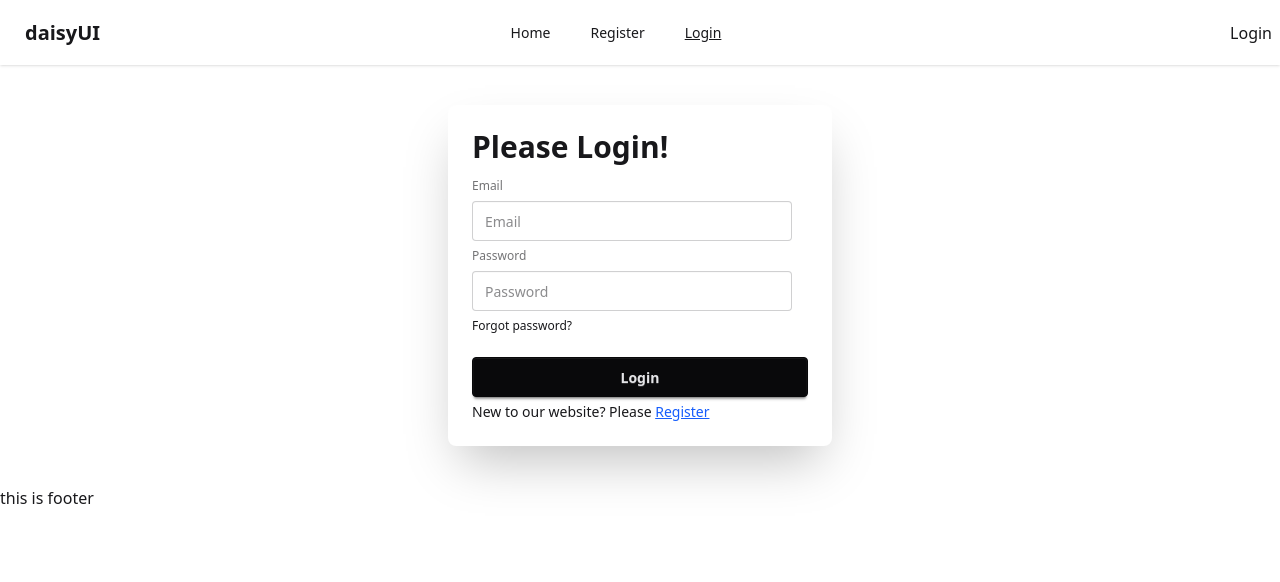
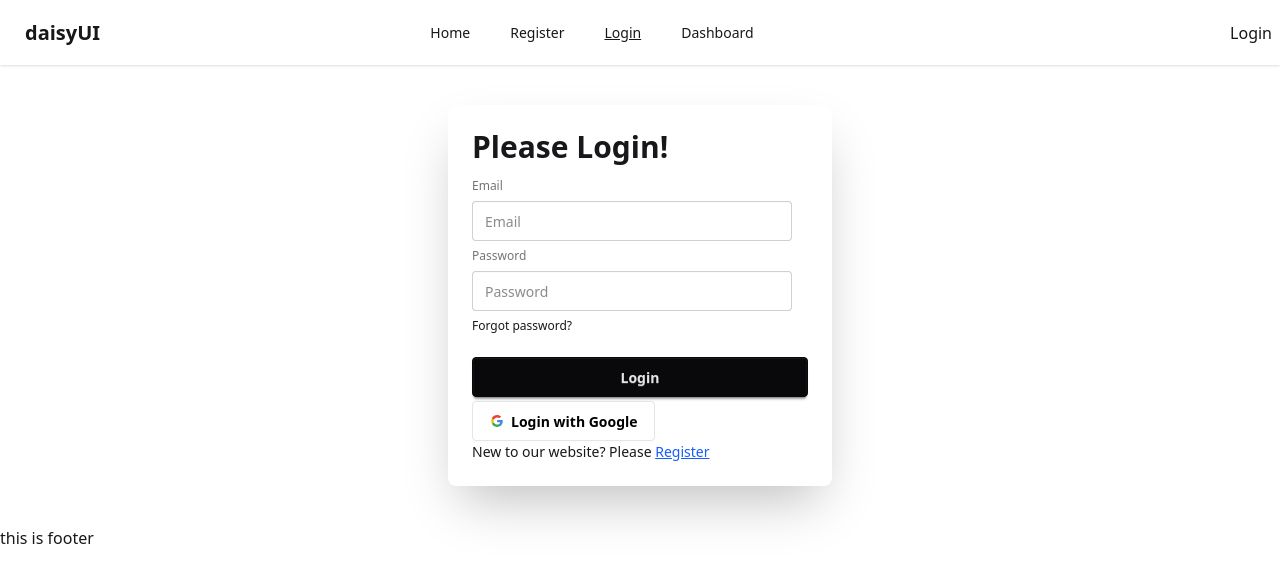
Before and after one commit to sucharita4867/REACT-PRACTICE, a React (Vite) app in the folder react-firebase-auth-integration/: page /login in a window 1280 px wide. Shown: the top 582 px of the page. Built offline with nearby package versions, Linux system fonts and the light colour scheme; no server answers.

Commit message:
added google sign in implement in this projrce

```diff
--- /dev/null
+++ b/react-firebase-auth-integration/src/Components/Dashboard/Dashboard.jsx
@@ -0,0 +1,11 @@
+import React from 'react';
+
+const Dashboard = () => {
+      return (
+            <div>
+                  <h2>dashboard is here</h2>
+            </div>
+      );
+};
+
+export default Dashboard;
--- a/react-firebase-auth-integration/src/Components/Login/Login.jsx
+++ b/react-firebase-auth-integration/src/Components/Login/Login.jsx
@@ -1,9 +1,13 @@
 import React, { use } from "react";
-import { Link } from "react-router";
+import { Link, useLocation, useNavigate } from "react-router";
 import { AuthContext } from "../../Context/AuthContext/AuthCOntext";
 
 const Login = () => {
-  const { signInUser } = use(AuthContext);
+  const { signInUser, signinGoogle } = use(AuthContext);
+  const location = useLocation();
+  console.log(location);
+  const navigate = useNavigate();
+
   const handleLogin = (e) => {
     e.preventDefault();
     const email = e.target.email.value;
@@ -12,6 +16,18 @@ const Login = () => {
       .then((result) => {
         console.log(result.user);
         e.target.reset();
+        navigate(location.state || "/");
+      })
+      .catch((error) => {
+        console.log(error);
+      });
+  };
+
+  const handleGoogleLogIn = () => {
+    signinGoogle()
+      .then((result) => {
+        console.log(result.user);
+        navigate(location.state || "/");
       })
       .catch((error) => {
         console.log(error);
@@ -44,6 +60,40 @@ const Login = () => {
             </div>
             <button className="btn btn-neutral mt-4">Login</button>
           </fieldset>
+          {/* google btn */}
+          <button
+            onClick={handleGoogleLogIn}
+            className="btn bg-white text-black border-[#e5e5e5]"
+          >
+            <svg
+              aria-label="Google logo"
+              width="16"
+              height="16"
+              xmlns="http://www.w3.org/2000/svg"
+              viewBox="0 0 512 512"
+            >
+              <g>
+                <path d="m0 0H512V512H0" fill="#fff"></path>
+                <path
+                  fill="#34a853"
+                  d="M153 292c30 82 118 95 171 60h62v48A192 192 0 0190 341"
+                ></path>
+                <path
+                  fill="#4285f4"
+                  d="m386 400a140 175 0 0053-179H260v74h102q-7 37-38 57"
+                ></path>
+                <path
+                  fill="#fbbc02"
+                  d="m90 341a208 200 0 010-171l63 49q-12 37 0 73"
+                ></path>
+                <path
+                  fill="#ea4335"
+                  d="m153 219c22-69 116-109 179-50l55-54c-78-75-230-72-297 55"
+                ></path>
+              </g>
+            </svg>
+            Login with Google
+          </button>
           <p>
             New to our website? Please{" "}
             <Link to="/register" className="text-blue-600 underline">
--- a/react-firebase-auth-integration/src/Components/Navbar/Navbar.jsx
+++ b/react-firebase-auth-integration/src/Components/Navbar/Navbar.jsx
@@ -26,7 +26,11 @@ const Navbar = () => {
       <li>
         <NavLink to="/login">Login</NavLink>
       </li>
+      <li>
+        <NavLink to="/dashboard">Dashboard</NavLink>
+      </li>
       <li>{user && <NavLink to="/orders">Orders</NavLink>}</li>
+      <li>{user && <NavLink to="/Profile">profile</NavLink>}</li>
     </div>
   );
 
--- /dev/null
+++ b/react-firebase-auth-integration/src/Components/Profile/Profile.jsx
@@ -0,0 +1,11 @@
+import React from "react";
+
+const Profile = () => {
+  return (
+    <div>
+      <h2>this is profile</h2>
+    </div>
+  );
+};
+
+export default Profile;
--- a/react-firebase-auth-integration/src/Components/Register/Register.jsx
+++ b/react-firebase-auth-integration/src/Components/Register/Register.jsx
@@ -9,6 +9,7 @@ const Register = () => {
     e.preventDefault();
     const email = e.target.email.value;
     const password = e.target.password.value;
+    console.log(email, password);
     createUser(email, password)
       .then((result) => {
         console.log(result.user);
--- a/react-firebase-auth-integration/src/Context/AuthContext/AuthProvider.jsx
+++ b/react-firebase-auth-integration/src/Context/AuthContext/AuthProvider.jsx
@@ -2,19 +2,32 @@ import React, { useEffect, useState } from "react";
 import { AuthContext } from "./AuthCOntext";
 import {
   createUserWithEmailAndPassword,
+  GoogleAuthProvider,
   onAuthStateChanged,
   signInWithEmailAndPassword,
+  signInWithPopup,
   signOut,
 } from "firebase/auth";
 import { auth } from "../../Firebase/Firebase.init";
 
+const googleProvider = new GoogleAuthProvider();
+
 const AuthProvider = ({ children }) => {
   const [user, setUser] = useState();
+  const [loading, setLoading] = useState(true);
+
   const createUser = (email, password) => {
+    setLoading(true);
     return createUserWithEmailAndPassword(auth, email, password);
   };
   const signInUser = (email, password) => {
+    setLoading(true);
     return signInWithEmailAndPassword(auth, email, password);
+  };
+
+  const signinGoogle = () => {
+    setLoading(true);
+    return signInWithPopup(auth, googleProvider);
   };
 
   // useEffect(()=>{
@@ -26,6 +39,7 @@ const AuthProvider = ({ children }) => {
     const unSubscribe = onAuthStateChanged(auth, (currentUser) => {
       console.log("current user in auth state change", currentUser);
       setUser(currentUser);
+      setLoading(false);
     });
     return () => {
       unSubscribe();
@@ -33,15 +47,18 @@ const AuthProvider = ({ children }) => {
   }, []);
 
   const signOutUser = () => {
+    setLoading(true);
     return signOut(auth);
   };
 
   const authInfo = {
     // createUser: createUser
     user,
+    loading,
     createUser,
     signInUser,
     signOutUser,
+    signinGoogle,
   };
   return <AuthContext value={authInfo}>{children}</AuthContext>;
 };
--- /dev/null
+++ b/react-firebase-auth-integration/src/PrivateRoute/PrivateRoute.jsx
@@ -0,0 +1,23 @@
+import React, { use } from "react";
+import { AuthContext } from "../Context/AuthContext/AuthCOntext";
+import { Navigate, useLocation } from "react-router";
+
+const PrivateRoute = ({ children }) => {
+  const { user, loading } = use(AuthContext);
+
+  const location = useLocation();
+  console.log(location);
+
+  if (loading) {
+    return <span className="loading loading-dots loading-xl"></span>;
+  }
+
+  if (user) {
+    console.log(user);
+    return children;
+  }
+
+  return <Navigate to="/login" state={location?.pathname}></Navigate>;
+};
+
+export default PrivateRoute;
--- a/react-firebase-auth-integration/src/main.jsx
+++ b/react-firebase-auth-integration/src/main.jsx
@@ -9,6 +9,9 @@ import Register from "./Components/Register/Register.jsx";
 import Home from "./Components/Home/Home.jsx";
 import AuthProvider from "./Context/AuthContext/AuthProvider.jsx";
 import Orders from "./Components/Orders/Orders.jsx";
+import PrivateRoute from "./PrivateRoute/PrivateRoute.jsx";
+import Profile from "./Components/Profile/Profile.jsx";
+import Dashboard from "./Components/Dashboard/Dashboard.jsx";
 
 const router = createBrowserRouter([
   {
@@ -29,7 +32,27 @@ const router = createBrowserRouter([
       },
       {
         path: "/orders",
-        Component: Orders,
+        element: (
+          <PrivateRoute>
+            <Orders></Orders>
+          </PrivateRoute>
+        ),
+      },
+      {
+        path: "/Profile",
+        element: (
+          <PrivateRoute>
+            <Profile></Profile>
+          </PrivateRoute>
+        ),
+      },
+      {
+        path: "/dashboard",
+        element: (
+          <PrivateRoute>
+            <Dashboard></Dashboard>
+          </PrivateRoute>
+        ),
       },
     ],
   },
```
